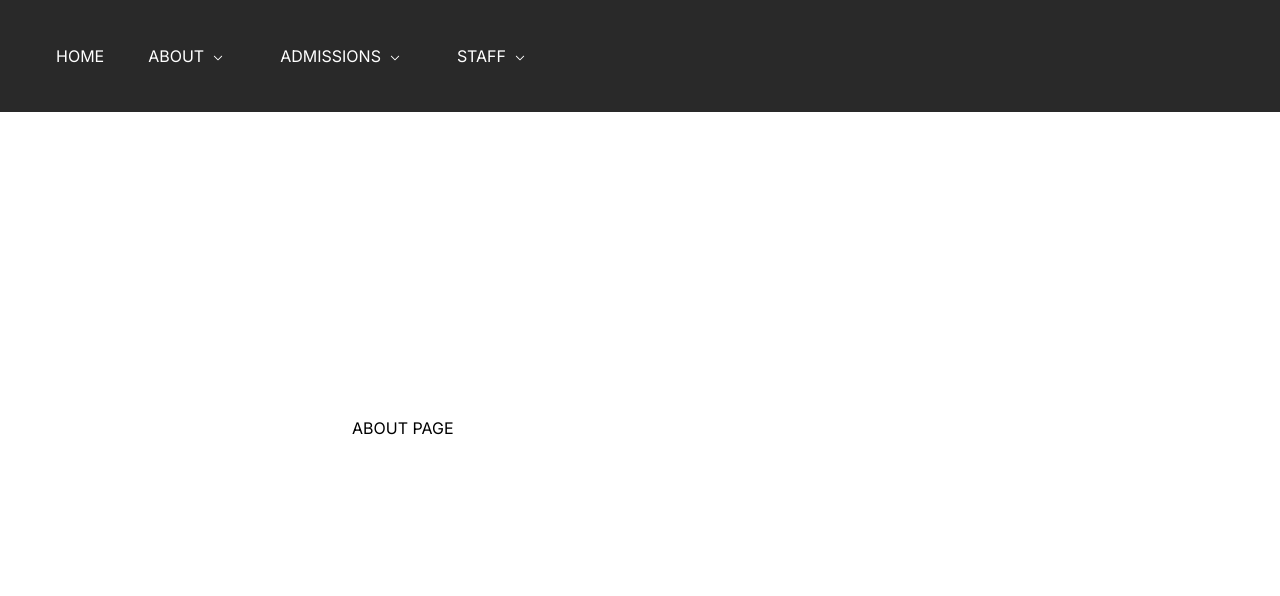
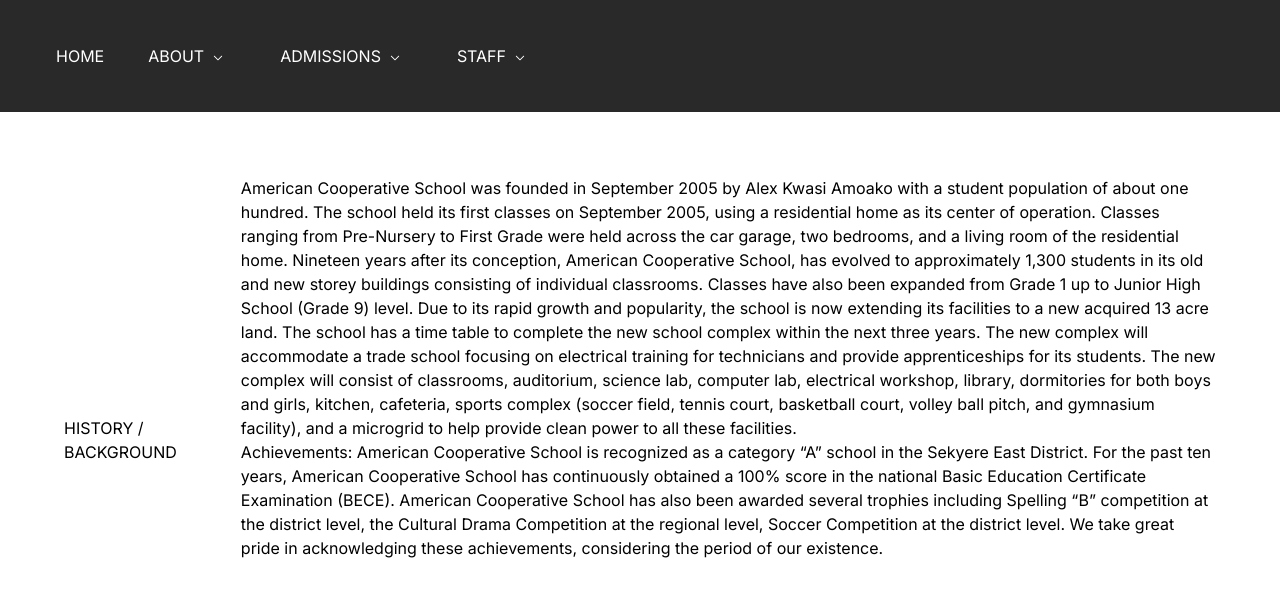
Before and after one commit to Adjoa20/ACSWebsite, a Next.js app in the folder acs-website/: page /pages/about in a window 1280 px wide. Shown: the top 596 px of the page. Built offline with nearby package versions, Linux system fonts and the light colour scheme.

Commit message:
added folders and files for pages

```diff
--- a/acs-website/src/app/compontents/Links.tsx
+++ b/acs-website/src/app/compontents/Links.tsx
@@ -4,9 +4,9 @@
             {
                 sublink: [
                     { name: 'History/Background', link: '/pages/about' },
-                    { name: 'Mission', link: '/' },
-                    { name: 'Philosophy & Strategic Goals', link: '/' },
-                    { name: 'Policies', link: '/' },
+                    { name: 'Mission', link: '/pages/missions' },
+                    { name: 'Philosophy & Strategic Goals', link: '/pages/goals' },
+                    { name: 'Policies', link: '/pages/policy' },
                 ]
             }
         ]
@@ -14,14 +14,14 @@
     { name: 'Admissions', submenu: true, sublinks: [
         {
             sublink: [
-                { name: 'Curriculum', link: '/' },
+                { name: 'Curriculum', link: '/pages/curriculum' },
             ]
         }
     ] },
     { name: 'Staff', submenu: true, sublinks: [
         {
             sublink: [
-                { name: 'Environmental Analysis', link: '/' },
+                { name: 'Environmental Analysis', link: '/pages/staff' },
             ]
         }
     ] },
--- a/acs-website/src/app/pages/about/page.tsx
+++ b/acs-website/src/app/pages/about/page.tsx
@@ -1,15 +1,50 @@
-import Navbar from '@/app/compontents/Navbar'
-import React from 'react'
+import Navbar from "@/app/compontents/Navbar";
+import React from "react";
 
 const AboutPage = () => {
   return (
     <div className="md:flex md:justify-center md:items-center md:gap-8 md:py-8 md:px-4 xl:gap-16 sm:py-16 xl:px-16">
       <Navbar />
       <div className="md:w-1/2">
-                <h1 className='mt-96'>ABOUT PAGE</h1>
+        <h1 className="mt-96 mb-60 uppercase">History / Background </h1>
+      </div>
+      <div>
+        <p>
+          American Cooperative School was founded in September 2005 by Alex
+          Kwasi Amoako with a student population of about one hundred. The
+          school held its first classes on September 2005, using a residential
+          home as its center of operation. Classes ranging from Pre-Nursery to
+          First Grade were held across the car garage, two bedrooms, and a
+          living room of the residential home. Nineteen years after its
+          conception, American Cooperative School, has evolved to approximately
+          1,300 students in its old and new storey buildings consisting of
+          individual classrooms. Classes have also been expanded from Grade 1 up
+          to Junior High School (Grade 9) level. Due to its rapid growth and
+          popularity, the school is now extending its facilities to a new
+          acquired 13 acre land. The school has a time table to complete the new
+          school complex within the next three years. The new complex will
+          accommodate a trade school focusing on electrical training for
+          technicians and provide apprenticeships for its students. The new
+          complex will consist of classrooms, auditorium, science lab, computer
+          lab, electrical workshop, library, dormitories for both boys and
+          girls, kitchen, cafeteria, sports complex (soccer field, tennis court,
+          basketball court, volley ball pitch, and gymnasium facility), and a
+          microgrid to help provide clean power to all these facilities.
+        </p>
+        <p>
+        Achievements: American Cooperative School is recognized as a category
+          “A” school in the Sekyere East District. For the past ten years,
+          American Cooperative School has continuously obtained a 100% score in
+          the national Basic Education Certificate Examination (BECE). American
+          Cooperative School has also been awarded several trophies including
+          Spelling “B” competition at the district level, the Cultural Drama
+          Competition at the regional level, Soccer Competition at the district
+          level. We take great pride in acknowledging these achievements,
+          considering the period of our existence.
+        </p>
       </div>
     </div>
-    )
-}
+  );
+};
 
-export default AboutPage
+export default AboutPage;
--- /dev/null
+++ b/acs-website/src/app/pages/curriculum/page.tsx
@@ -0,0 +1,9 @@
+import React from 'react'
+
+const page = () => {
+  return (
+    <div>page</div>
+  )
+}
+
+export default page
--- /dev/null
+++ b/acs-website/src/app/pages/goals/page.tsx
@@ -0,0 +1,11 @@
+import React from 'react'
+
+const page = () => {
+  return (
+    <div>
+
+    </div>
+  )
+}
+
+export default page
--- /dev/null
+++ b/acs-website/src/app/pages/missions/page.tsx
@@ -0,0 +1,28 @@
+import Navbar from "@/app/compontents/Navbar";
+import React from "react";
+
+const page = () => {
+  return (
+    <div className="md:flex md:justify-center md:items-center md:gap-8 md:py-8 md:px-4 xl:gap-16 sm:py-16 xl:px-16">
+      <Navbar />
+      <div className="md:w-1/2">
+        <h1 className="mt-96 mb-60 uppercase">MISSONS PAGE</h1>
+      </div>
+      <div>
+        <p>
+          The mission of American Cooperative School is to provide quality
+          education by teaching its students personal values, providing a
+          quality academic experience and ingrain the students with a sense of
+          responsibility much needed to embrace lifelong learning in a safe and
+          positive environment. We nurture creativity, independent thinking,
+          respect for others, and pride in our school and community. We value
+          the uniqueness of our students and encourage the achievement of their
+          personal best. We strive to achieve these goals through educational
+          programs which are relevant, challenging and engaging
+        </p>
+      </div>
+    </div>
+  );
+};
+
+export default page;
--- /dev/null
+++ b/acs-website/src/app/pages/policy/page.tsx
@@ -0,0 +1,9 @@
+import React from 'react'
+
+const page = () => {
+  return (
+    <div>page</div>
+  )
+}
+
+export default page
```
Also changed, not shown: acs-website/src/app/pages/staff/page.tsx (added). Lines whose indentation alone changed are shown as unchanged.
